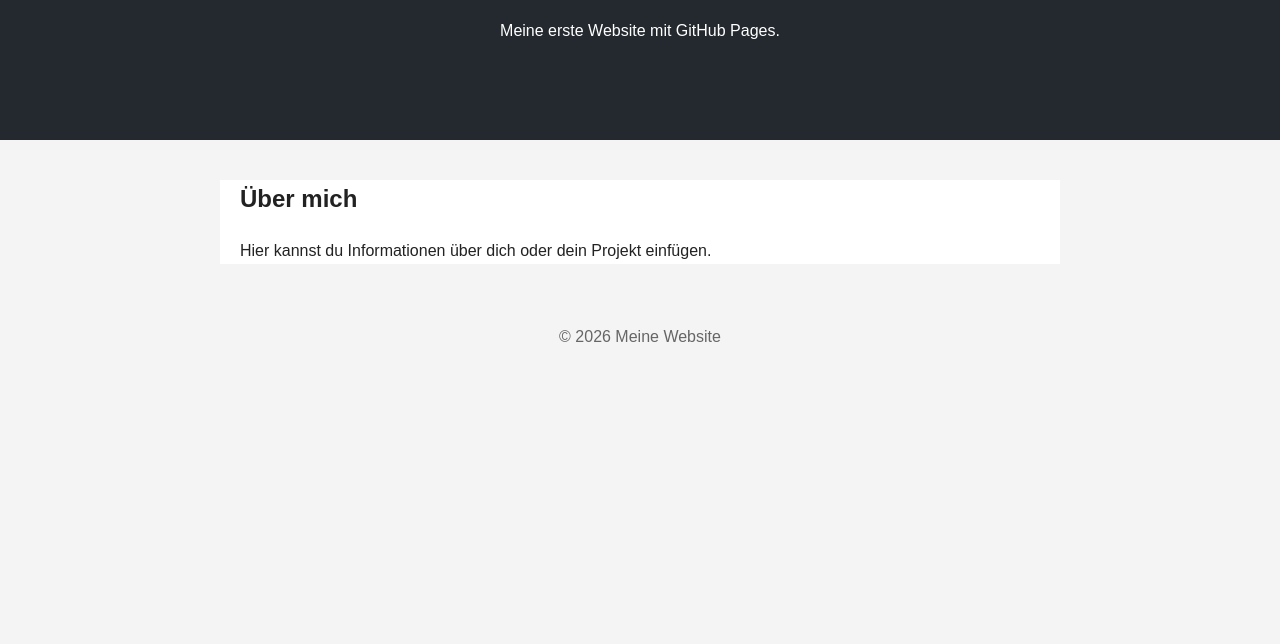
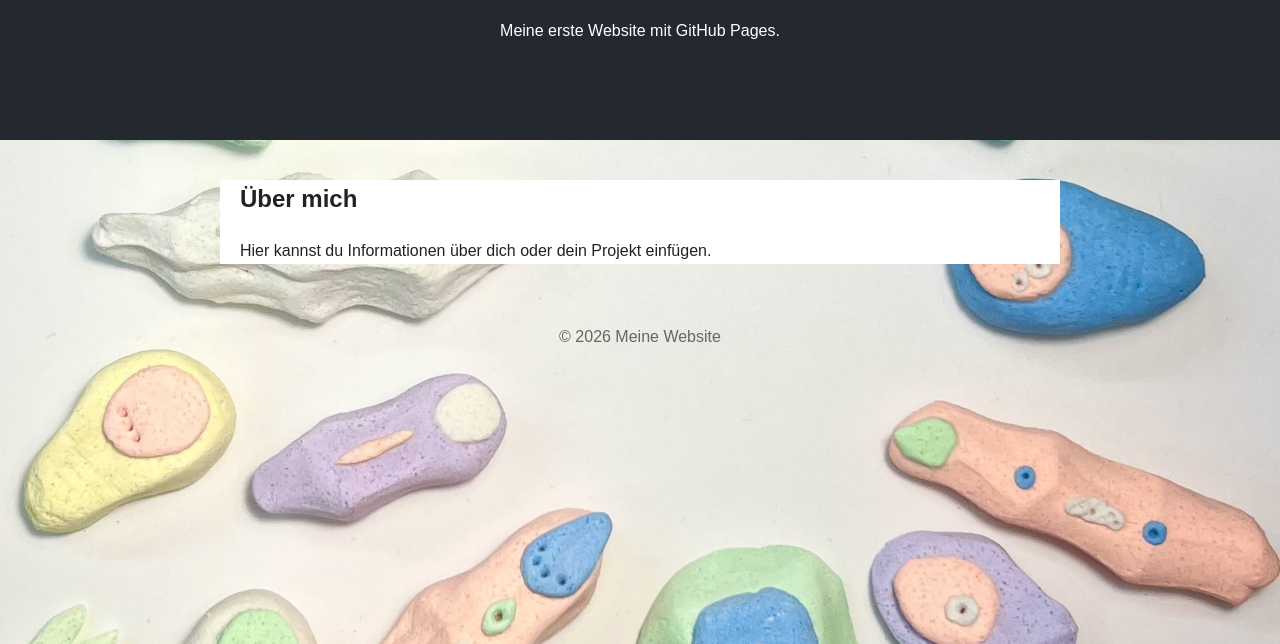
Before and after one commit to vana-create/vana.github.io, a plain HTML site: page index.html in a window 1280 px wide. Shown: the part 156-800 px from the top of the page. Drawn offline with Linux system fonts and the light colour scheme.

Commit message:
Update style.css

```diff
--- a/style.css
+++ b/style.css
@@ -4,6 +4,13 @@ body {
   line-height: 1.6;
   color: #222;
   background: #f4f4f4;
+}
+body {
+  background-image: url('back.jpg'); /* Pfad zum Bild */
+  background-size: cover;       /* Bild füllt den ganzen Bildschirm aus */
+  background-position: center;  /* Bild wird zentriert */
+  background-attachment: fixed; /* Hintergrund bleibt beim Scrollen stehen */
+  background-repeat: no-repeat; /* Bild wird nicht wiederholt */
 }
 
 header {
```
